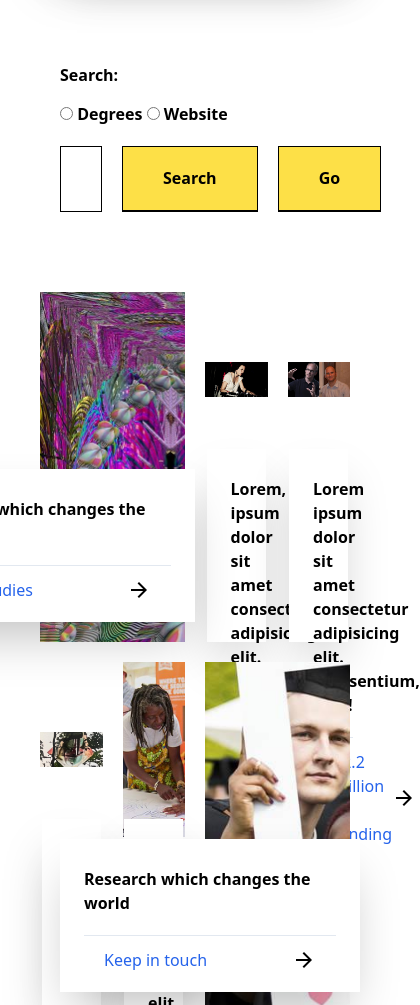
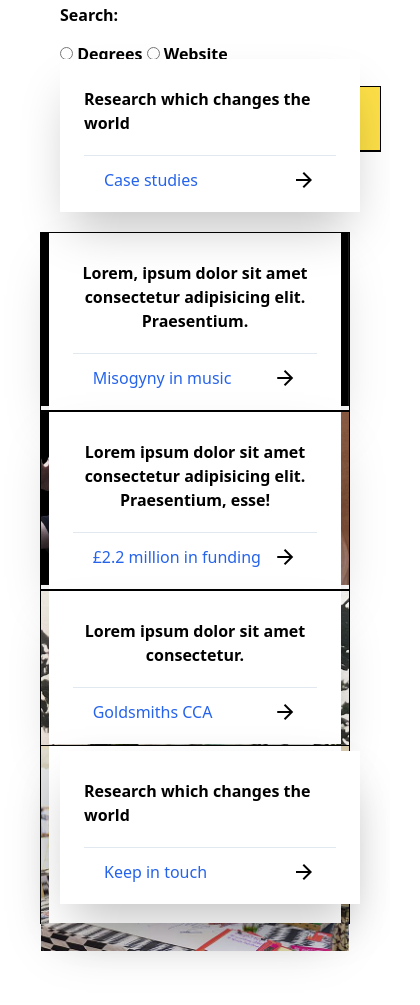
Before and after one commit to KevinRebakure/The-Gym-Cloning-3-Gold.ac.uk, a website: page src/index.html in a window 390 px wide. Shown: the part 1633-2638 px from the top of the page, 420 px wide, since content can reach past the window. Drawn offline with nearby package versions, Linux system fonts and the light colour scheme.

Commit message:
grid section 2 responsive but with flaws
Text in the white boxes under the images overflowed. I just hid them.

```diff
--- a/src/index.html
+++ b/src/index.html
@@ -60,7 +60,7 @@
             Find out more about postgraduate study
           </p>
         </div>
-        <div class="sm:brightness-75 sm:absolute sm:right-0 sm:top-0 w-1/2 h-full flex items-center">
+        <div class="sm:brightness-75 lg:brightness-100 sm:absolute sm:right-0 sm:top-0 w-1/2 h-full flex items-center">
           <img
             src="assets/images/hero1.jpg"
             alt=""
@@ -75,7 +75,7 @@
       </main>
       <!-- grid section 1  -->
       <section
-        class="grid lg:mt-0 sm:mt-[400px] sm:grid-cols-1 lg:grid-cols-4 sm:auto-cols-fr lg:auto-cols-[25%] lg:auto-rows-[350px] gap-5 px-10 mb-10 mt-10"
+        class="grid lg:mt-0 sm:mt-[400px] sm:grid-cols-1 lg:grid-cols-4 sm:auto-cols-fr lg:auto-cols-[25%] lg:auto-rows-[350px] lg:gap-5 sm:gap-20 px-10 mb-10 mt-10"
       >
         <div id="m2" class="lg:col-start-1 lg:col-end-3 lg:row-start-1 lg:row-end-3 sm:row-start-2 sm:row-end-3 lg:h-full sm:h-[600px] relative">
           <img
@@ -163,7 +163,7 @@
       <!-- search  -->
       <form class="flex w-full my-20 px-10">
         <div class="lg:block sm:hidden flex justify-center">
-          <img src="assets/images/search.png" alt="" class="w-12 h-12" />
+          <img src="assets/images/search.png" alt="" class="w-8 h-8" />
         </div>
         <div class="w-full space-y-5 px-5">
           <span class="font-semibold"> Search:</span> <br />
@@ -191,9 +191,9 @@
       </form>
       <!-- grid section 2 -->
       <section
-        class="grid grid-cols-4 auto-cols-[25%] auto-rows-[350px] gap-5 px-10"
+        class="grid sm:grid-cols-1 lg:grid-cols-4 sm:auto-cols-fr lg:auto-cols-[25%] sm:auto-rows-[500px] lg:auto-rows-[350px] sm:gap-10 lg:gap-5 px-10"
       >
-        <div class="g2i1 relative col-span-2">
+        <div class="g2i1 relative sm:col-span-1 lg:col-span-2">
           <div
             class="z-10 py-2 px-6 w-[300px] bg-white absolute right-[-10px] bottom-5 shadow-2xl"
           >
@@ -208,16 +208,16 @@
             </p>
           </div>
         </div>
-        <div class="relative">
+        <div class="border border-black relative">
           <img
             src="assets/images/g2i2.jpg"
             alt=""
-            class="w-full h-[50%] object-contain absolute"
+            class="w-full sm:h-[80%] lg:h-[50%] object-cover absolute"
           />
           <div
-            class="py-2 px-6 w-[95%] bg-white relative top-[45%] h-[55%] bottom-5 shadow-2xl mx-auto"
+            class="py-2 px-6 w-[95%] bg-white relative sm:top-[75%] lg:top-[45%] sm:h-[25%] lg:h-[55%] shadow-2xl mx-auto"
           >
-            <p class="font-semibold py-5 text-center">
+            <p class="sm:h-1/2 lg:h-auto sm:overflow-hidden font-semibold py-5 text-center">
               Lorem, ipsum dolor sit amet consectetur adipisicing elit.
               Praesentium.
             </p>
@@ -231,16 +231,16 @@
             </p>
           </div>
         </div>
-        <div class="relative">
+        <div class="border border-black relative">
           <img
             src="assets/images/g2i3.jpg"
             alt=""
-            class="w-full h-[50%] object-contain absolute"
+            class="w-full sm:h-[80%] lg:h-[50%] object-cover absolute"
           />
           <div
-            class="py-2 px-6 w-[95%] bg-white relative top-[45%] h-[55%] bottom-5 shadow-2xl mx-auto"
+            class="py-2 px-6 w-[95%] bg-white relative  sm:top-[75%] lg:top-[45%] sm:h-[25%] lg:h-[55%] shadow-2xl mx-auto"
           >
-            <p class="font-semibold py-5 text-center">
+            <p class="sm:h-1/2 lg:h-auto sm:overflow-hidden font-semibold py-5 text-center">
               Lorem ipsum dolor sit amet consectetur adipisicing elit.
               Praesentium, esse!
             </p>
@@ -254,16 +254,16 @@
             </p>
           </div>
         </div>
-        <div class="relative">
+        <div class="border border-black relative">
           <img
             src="assets/images/g2i4.jpg"
             alt=""
-            class="w-full h-[50%] object-contain absolute"
+            class="w-full sm:h-[80%] lg:h-[50%] object-cover absolute"
           />
           <div
-            class="py-2 px-6 w-[95%] bg-white relative top-[45%] h-[55%] shadow-2xl mx-auto"
+            class="py-2 px-6 w-[95%] bg-white relative  sm:top-[75%] lg:top-[45%] sm:h-[25%] lg:h-[55%] shadow-2xl mx-auto"
           >
-            <p class="font-semibold py-5 text-center">
+            <p class="sm:h-1/2 lg:h-auto sm:overflow-hidden font-semibold py-5 text-center">
               Lorem ipsum dolor sit amet consectetur.
             </p>
             <p
@@ -276,16 +276,16 @@
             </p>
           </div>
         </div>
-        <div class="relative">
+        <div class="border border-black relative">
           <img
             src="assets/images/g2i5.jpg"
             alt=""
-            class="w-full h-[50%] object-cover absolute"
+            class="w-full sm:h-[80%] lg:h-[50%] object-cover absolute"
           />
           <div
-            class="py-2 px-6 w-[95%] bg-white relative top-[45%] h-[55%] shadow-2xl mx-auto"
+            class="py-2 px-6 w-[95%] bg-white relative  sm:top-[75%] lg:top-[45%] sm:h-[25%] lg:h-[55%] shadow-2xl mx-auto"
           >
-            <p class="font-semibold py-5 text-center">
+            <p class="sm:h-1/2 lg:h-auto sm:overflow-hidden font-semibold py-5 text-center">
               Ipsum dolor sit amet consectetur adipisicing elit. Laboriosam,
               similique.
             </p>
@@ -299,7 +299,7 @@
             </p>
           </div>
         </div>
-        <div class="g2i6 relative col-span-2">
+        <div class="g2i6 relative sm:col-span-1 lg:col-span-2">
           <div
             class="z-10 py-2 px-6 w-[300px] bg-white absolute right-[-10px] bottom-5 shadow-2xl"
           >
```
Also changed, not shown: src/styles/output.css.
